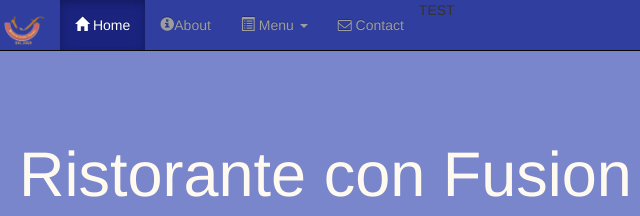
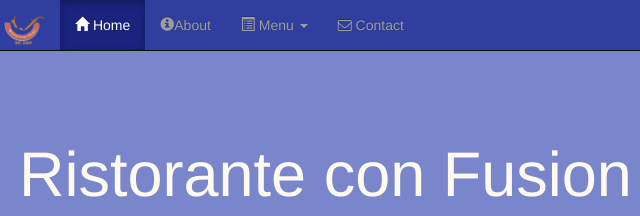
Before and after one commit to Dalstam/projects, a plain HTML site: page index.html in a window 1280 px wide. Shown: the top 216 px of the page, 66-706 px from the left. Drawn offline with nearby package versions, Linux system fonts and the light colour scheme.

Commit message:
terug naar orgineel

```diff
--- a/index.html
+++ b/index.html
@@ -63,7 +63,6 @@
                         <li><a href="contactus.html">
                         <i class= " fa fa-envelope-o"></i>
                         Contact</a></li>
-                      <li> TEST </li>
                     </ul>
                 </div>
             </div>
```
